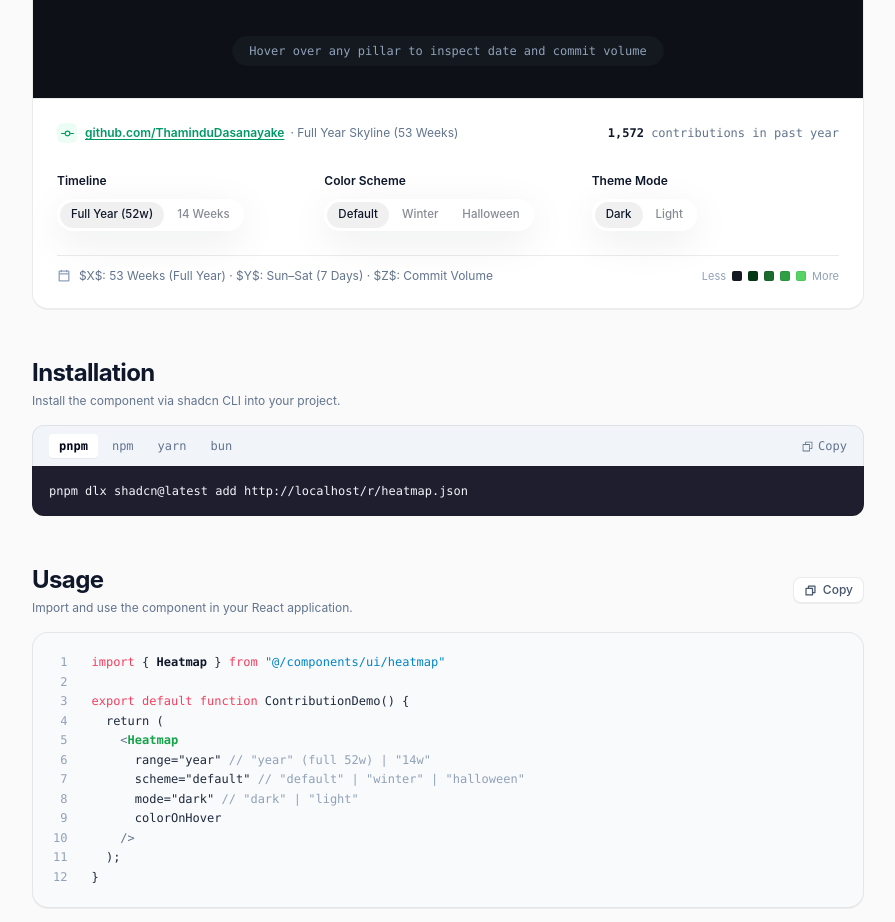
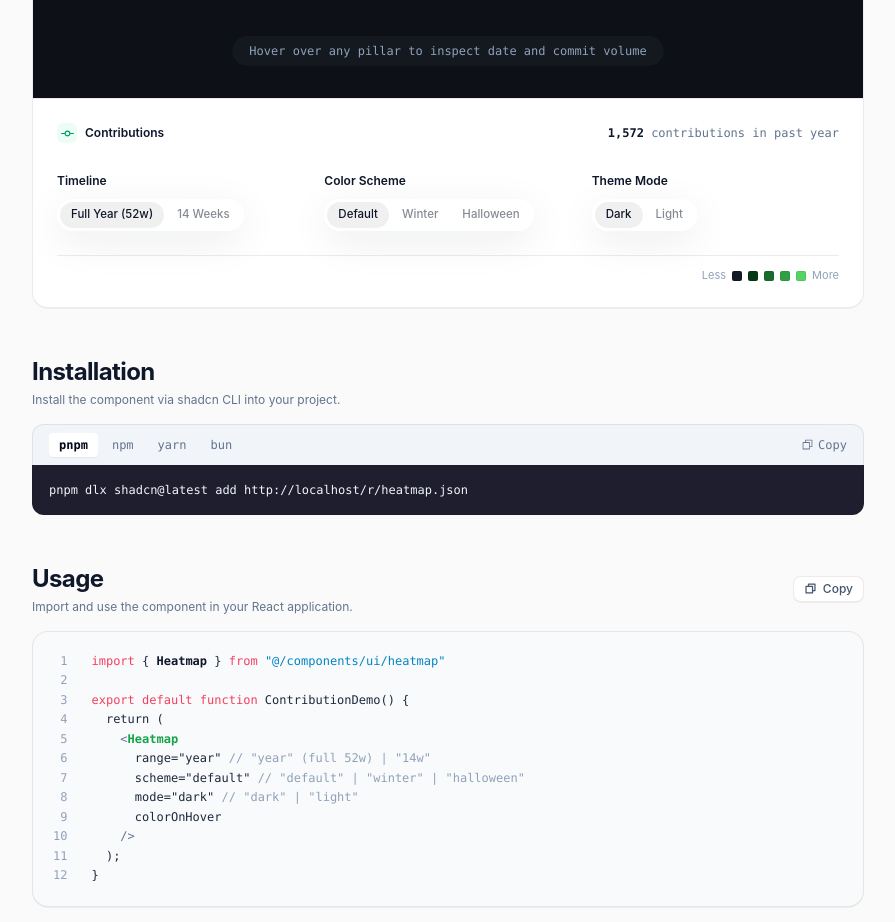
Before and after one commit to ThaminduDasanayake/chromaline, a Next.js app: page /components/heatmap in a window 1280 px wide. Shown: the part 780-1702 px from the top of the page, without its empty margins (192-1087 px from the left). Built offline with nearby package versions, Linux system fonts and the light colour scheme.

Commit message:
refactor: simplify heatmap component header and footer by removing unused links and legend details

```diff
--- a/app/components/heatmap/page.tsx
+++ b/app/components/heatmap/page.tsx
@@ -11,7 +11,7 @@ import {
   generateThaminduMatrix,
 } from "@/components/ui/heatmap";
 import { SelectBar } from "@/components/ui/select-bar";
-import { GitCommitIcon, CalendarBlankIcon } from "@phosphor-icons/react";
+import { GitCommitIcon } from "@phosphor-icons/react";
 import {
   DocsLayout,
   ComponentPreview,
@@ -183,17 +183,7 @@ export default function HeatmapDocumentationPage() {
                   <GitCommitIcon size={13} weight="bold" />
                 </span>
                 <span className="text-xs font-semibold text-slate-900">
-                  <a
-                    href="https://github.com/ThaminduDasanayake"
-                    target="_blank"
-                    rel="noreferrer"
-                    className="text-emerald-600 underline underline-offset-2 hover:text-emerald-700"
-                  >
-                    github.com/ThaminduDasanayake
-                  </a>
-                  <span className="ml-1.5 font-normal text-slate-500">
-                    · {range === "year" ? "Full Year Skyline (53 Weeks)" : "14-Week Skyline"}
-                  </span>
+                  Contributions
                 </span>
               </div>
               <span className="font-mono text-xs text-slate-500">
@@ -255,14 +245,7 @@ export default function HeatmapDocumentationPage() {
             </div>
 
             {/* Bottom Scale Legend */}
-            <div className="flex flex-wrap items-center justify-between gap-4 border-t border-slate-100 pt-3 text-xs text-slate-500">
-              <div className="flex items-center gap-2">
-                <CalendarBlankIcon size={14} weight="bold" className="text-slate-400" />
-                <span>
-                  $X$: {range === "year" ? "53 Weeks (Full Year)" : "14 Weeks"} · $Y$: Sun–Sat (7 Days) · $Z$: Commit Volume
-                </span>
-              </div>
-
+            <div className="flex flex-wrap items-center justify-end gap-4 border-t border-slate-100 pt-3 text-xs text-slate-500">
               <div className="flex items-center gap-1.5">
                 <span className="text-[11px] text-slate-400">Less</span>
                 {([0, 1, 2, 3, 4] as const).map((tier) => (
```
